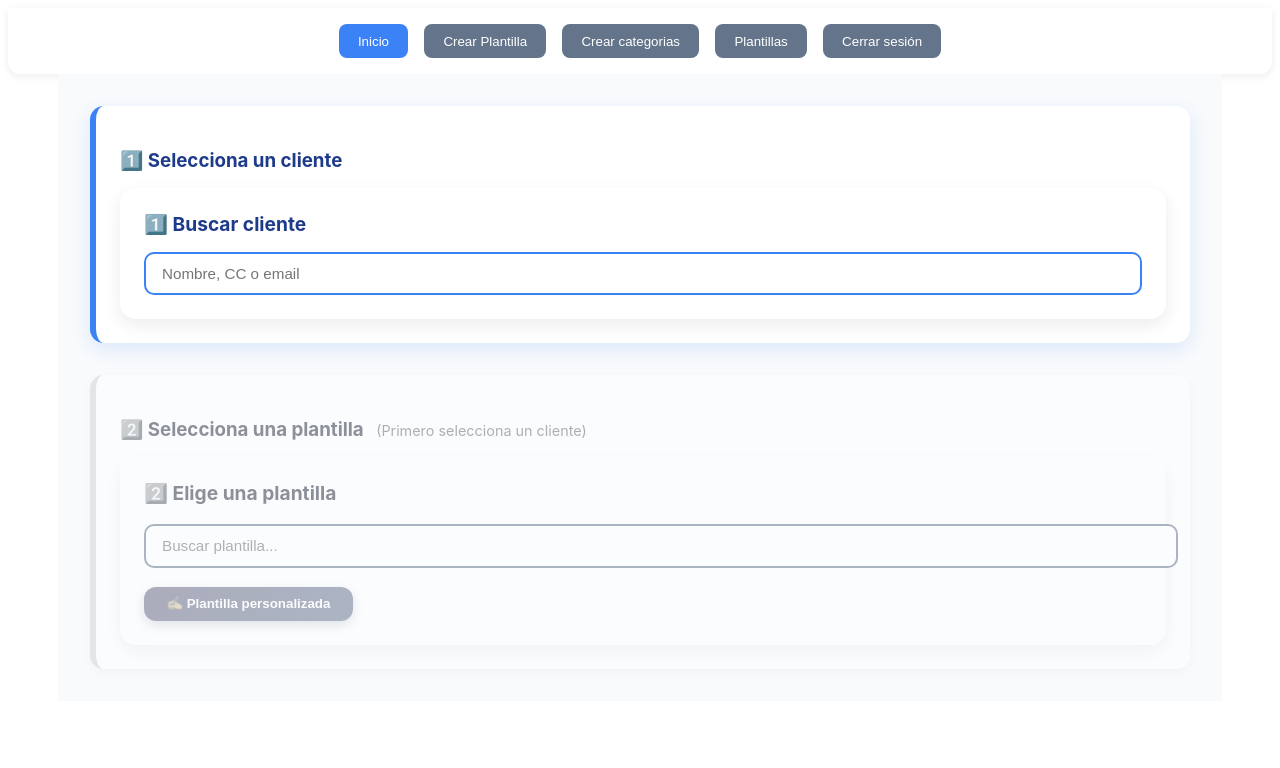
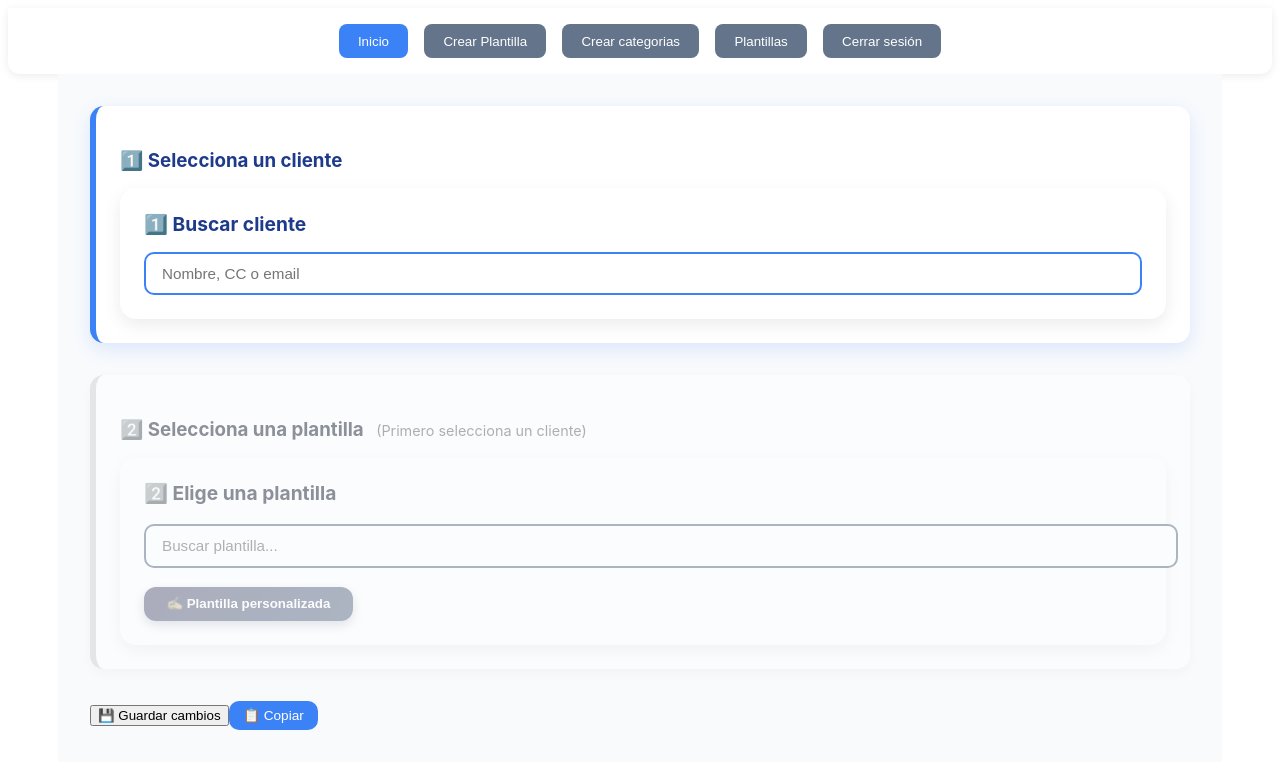
Before and after one commit to WilliamLatorreC/Plantillas_ban, an Angular app in the folder frontend/: page /flujo in a window 1280 px wide. Shown: the top 768 px of the page. Built offline with nearby package versions, Linux system fonts and the light colour scheme; sample sign-in values are in the browser's storage.

Commit message:
Realizando plantillas dinamicas con clientes y plantillas.

```diff
--- a/frontend/src/app/components/flujo/flujo.component.html
+++ b/frontend/src/app/components/flujo/flujo.component.html
@@ -32,10 +32,6 @@
     <div class="resultado-header">
         <h3>📄 Vista final</h3>
 
-        <button class="btn-copiar" (click)="copiarContenido()">
-        📋 Copiar
-        </button>
-
         <button class="btn-reset" (click)="procesarContenido()">
             🔄 Restaurar
         </button>
@@ -53,4 +49,22 @@
     </p>
 
     </div>
+
+    <div class="acciones">
+      <button
+        class="btn-guardar"
+        (click)="guardarCambios()"
+        [disabled]="guardando"
+      >
+        💾 {{ guardando ? 'Guardando...' : 'Guardar cambios' }}
+      </button>
+
+      <button class="btn-copiar" (click)="copiarContenido()">
+        📋 Copiar
+      </button>
+    </div>
+    <p class="mensaje-guardado" *ngIf="mensajeGuardado">
+      {{ mensajeGuardado }}
+    </p>
+
 </div>
--- a/frontend/src/app/components/flujo/flujo.component.ts
+++ b/frontend/src/app/components/flujo/flujo.component.ts
@@ -2,8 +2,10 @@ import { Component } from '@angular/core';
 import { CommonModule } from '@angular/common';
 import { SeleccionClienteComponent } from '../seleccion-cliente/seleccion-cliente.component';
 import { ListTemplatesComponent } from '../list-templates/list-templates.component';
+import { PlantillaService } from '../../services/plantilla.service';
+import { FormsModule } from '@angular/forms';
 import { VistaPreviewComponent } from '../vista-preview/vista-preview.component';
-import { FormsModule } from '@angular/forms';
+
 
 @Component({
   selector: 'app-flujo',
@@ -21,6 +23,11 @@ export class FlujoComponent {
   cliente: any = null;
   plantilla: any = null;
   contenidoFinal: string = '';
+
+  guardando = false;
+  mensajeGuardado = '';
+
+  constructor(private PlantillaService: PlantillaService) {}
 
   onClienteSeleccionado(c: any) {
     this.cliente = c;
@@ -64,5 +71,27 @@ export class FlujoComponent {
     });
   }
 
+guardarCambios() {
+  if (!this.plantilla) return;
+
+  this.guardando = true;
+  this.mensajeGuardado = '';
+
+  this.PlantillaService.updatePlantilla(this.plantilla._id, {
+    contenido: this.contenidoFinal,
+    resolucion: this.plantilla.resolucion
+  })
+  .subscribe({
+    next: (res: any) => {
+      this.guardando = false;
+      this.mensajeGuardado = '✅ Cambios guardados correctamente';
+    },
+    error: () => {
+      this.guardando = false;
+      this.mensajeGuardado = '❌ Error al guardar cambios';
+    }
+  });
+}
+
 
 }
--- a/frontend/src/app/services/plantilla.service.ts
+++ b/frontend/src/app/services/plantilla.service.ts
@@ -14,8 +14,8 @@ export interface Plantilla {
   providedIn: 'root'
 })
 export class PlantillaService {
-  //private apiUrl = 'http://localhost:3000/api/plantillas';
-    private apiUrl = 'https://plantillas-ban.onrender.com/api/plantillas';
+  private apiUrl = 'http://localhost:3000/api/plantillas';
+  //private apiUrl = 'https://plantillas-ban.onrender.com/api/plantillas';
   constructor(private http: HttpClient) {}
 
   buscar(q: string) {
@@ -46,4 +46,11 @@ export class PlantillaService {
     });
   }
 
+  updatePlantilla(id: string, data: any) {
+    return this.http.put(
+      `${this.apiUrl}/plantillas/${id}`,
+      data
+    );
+  }
+
 }
```
Also changed, not shown: 1 other file (tests, documents, lock files or other folders).
